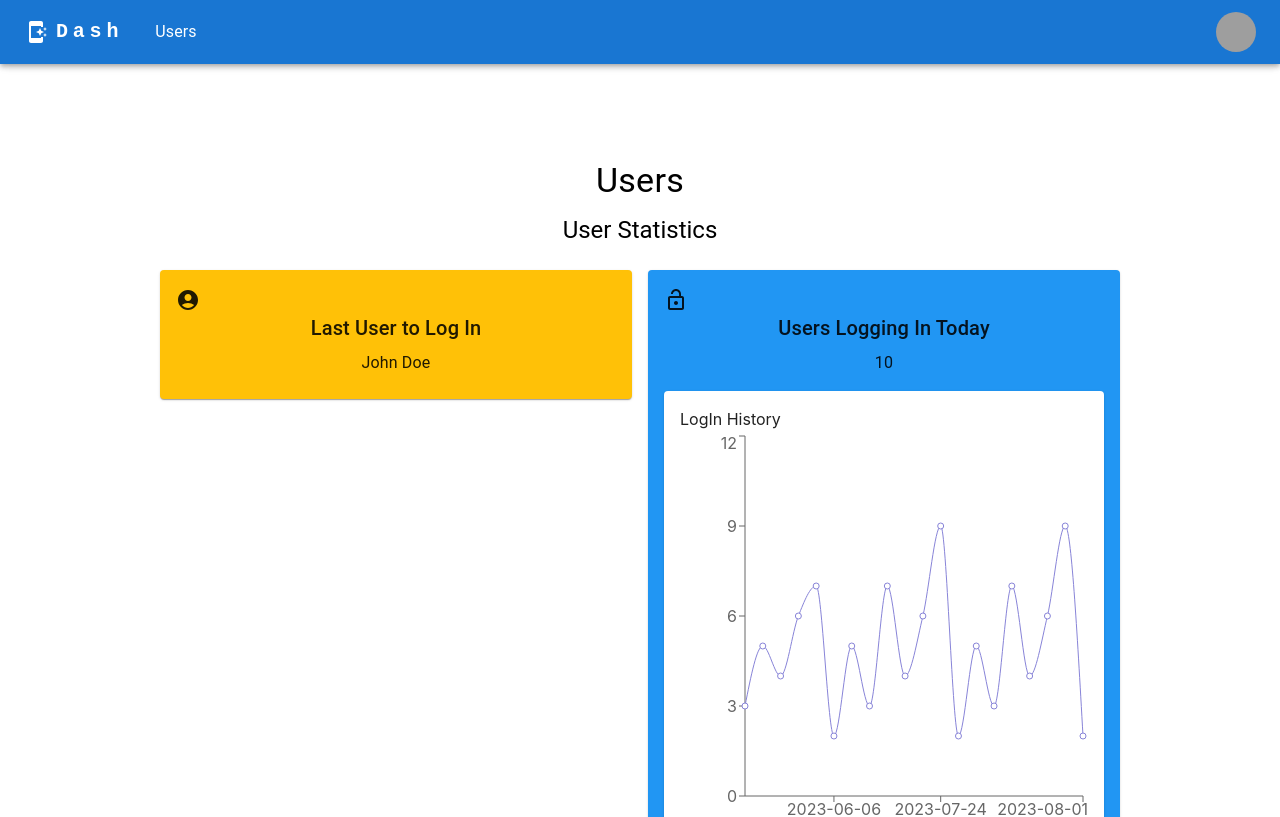
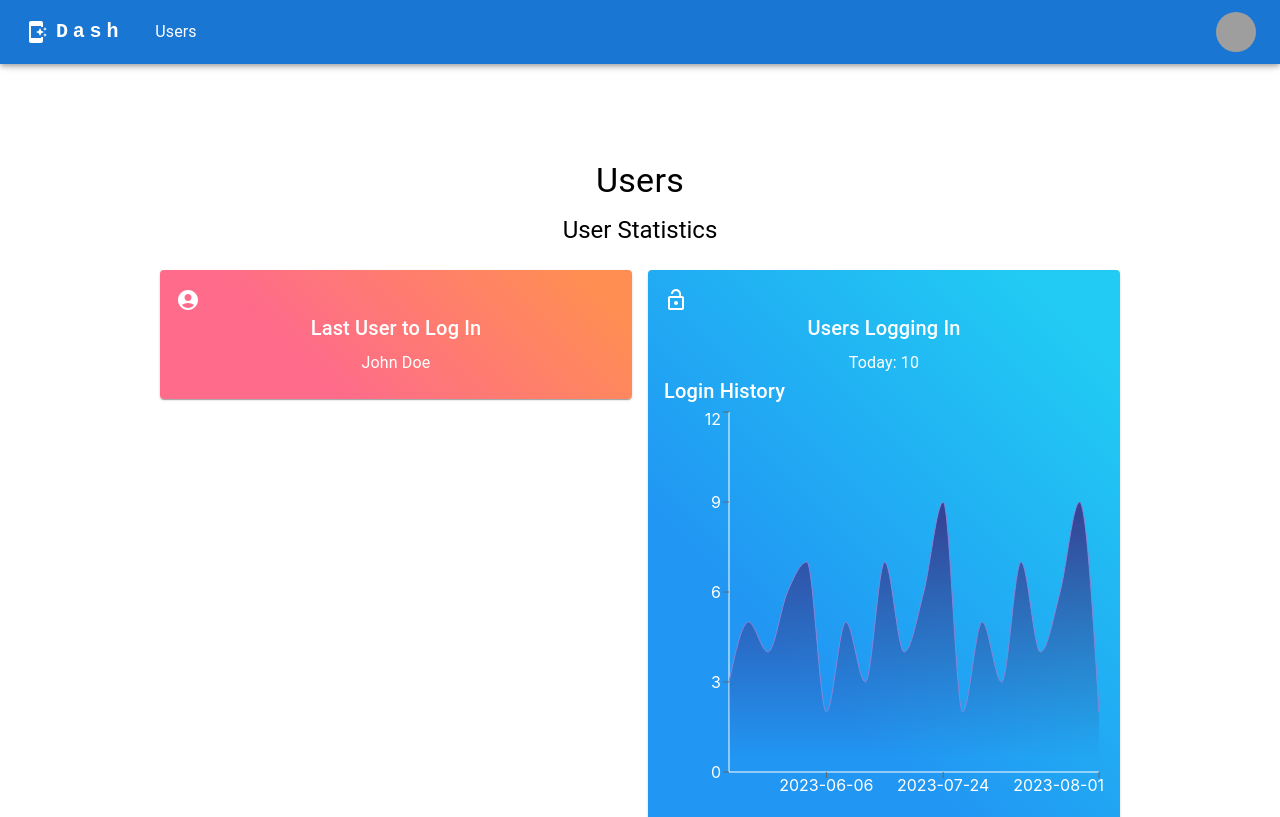
Before and after one commit to smmk123/admin-dash, a React (Create React App) app: page / in a window 1280 px wide. Shown: the top 817 px of the page. Built offline with nearby package versions, Linux system fonts and the light colour scheme; grey boxes are pictures that could not be loaded.

Commit message:
styled login chart

```diff
--- a/src/components/UsersLoginChart.jsx
+++ b/src/components/UsersLoginChart.jsx
@@ -1,15 +1,35 @@
 import React, { useEffect, useState } from 'react';
 import {
-  LineChart,
-  Line,
+  AreaChart,
+  Area,
   XAxis,
   YAxis,
   Tooltip,
   ResponsiveContainer,
 } from 'recharts';
 import { fetchUserLogins } from '../data/Users';
+import { Typography, Box } from '@mui/material';
+import { styled } from '@mui/system';
+
+const useStyles = styled((theme) => ({
+  chartContainer: {
+    backgroundColor: 'transparent',
+    borderRadius: theme.spacing(1),
+    boxShadow: theme.shadows[3],
+    padding: theme.spacing(2),
+    marginBottom: theme.spacing(4),
+  },
+  chartTitle: {
+    marginBottom: theme.spacing(2),
+    fontSize: '1.5rem',
+  },
+  tooltip: {
+    color: '#000000',
+  },
+}));
 
 const UsersLoginChart = () => {
+  const classes = useStyles();
   const [userLogins, setUserLogins] = useState([]);
 
   useEffect(() => {
@@ -19,17 +39,35 @@ const UsersLoginChart = () => {
   }, []);
 
   return (
-    <div className="bg-white rounded-lg shadow-md p-4">
-      <h2>LogIn History</h2>
+    <Box className={classes.chartContainer}>
+      <Typography variant="h6" className={classes.chartTitle}>
+        Login History
+      </Typography>
       <ResponsiveContainer width="100%" height={400}>
-        <LineChart data={userLogins}>
-          <XAxis dataKey="date" />
-          <YAxis />
-          <Tooltip />
-          <Line type="monotone" dataKey="count" stroke="#8884d8" />
-        </LineChart>
+        <AreaChart data={userLogins}>
+          <XAxis
+            dataKey="date"
+            axisLine={{ stroke: '#ffffff' }}
+            tick={{ fill: '#ffffff' }}
+          />
+          <YAxis axisLine={{ stroke: '#ffffff' }} tick={{ fill: '#ffffff' }} />
+          <Tooltip contentStyle={{ color: '#000000' }} />
+          <Area
+            type="monotone"
+            dataKey="count"
+            stroke="#8884d8"
+            fillOpacity={1}
+            fill="url(#colorGradient)"
+          />
+          <defs>
+            <linearGradient id="colorGradient" x1="0" y1="0" x2="0" y2="1">
+            <stop offset="5%" stopColor="#38297f" stopOpacity={0.8} />
+  <stop offset="95%" stopColor="#38297f" stopOpacity={0} />
+            </linearGradient>
+          </defs>
+        </AreaChart>
       </ResponsiveContainer>
-    </div>
+    </Box>
   );
 };
 
--- a/src/components/UsersStats.jsx
+++ b/src/components/UsersStats.jsx
@@ -3,6 +3,12 @@ import { Card, CardContent, Grid, Typography } from '@mui/material';
 import { fetchUserStats } from '../data/Users';
 import { AccountCircle, LockOpen, Timelapse, Error } from '@mui/icons-material';
 import UsersLoginChart from './UsersLoginChart';
+import { styled } from '@mui/system';
+
+const GradientCard = styled(Card)(({ theme, color }) => ({
+  background: color,
+  color: '#ffffff',
+}));
 
 const UsersStats = () => {
   const [userStats, setUserStats] = useState(null);
@@ -23,7 +29,7 @@ const UsersStats = () => {
       {userStats && (
         <>
           <Grid item xs={12} md={6} lg={6}>
-            <Card sx={{ backgroundColor: '#FFC107' }}>
+            <GradientCard color="linear-gradient(45deg, #FE6B8B 30%, #FF8E53 90%)">
               <CardContent>
                 <AccountCircle />
                 <Typography
@@ -38,10 +44,10 @@ const UsersStats = () => {
                   {userStats.lastUserLogin}
                 </Typography>
               </CardContent>
-            </Card>
+            </GradientCard>
           </Grid>
           <Grid item xs={12} md={6} lg={6}>
-            <Card sx={{ backgroundColor: '#2196F3' }}>
+            <GradientCard color="linear-gradient(45deg, #2196F3 30%, #21CBF3 90%)">
               <CardContent>
                 <LockOpen />
                 <Typography
@@ -50,21 +56,17 @@ const UsersStats = () => {
                   align="center"
                   gutterBottom
                 >
-                  Users Logging In Today
+                  Users Logging In
                 </Typography>
                 <Typography variant="body1" align="center">
-                  {userStats.usersLoggingInToday}
+                  Today: {userStats.usersLoggingInToday}
                 </Typography>
-                <Card sx={{ backgroundColor: 'white', marginTop: '1rem' }}>
-                  <CardContent>
-                    <UsersLoginChart />
-                  </CardContent>
-                </Card>
+                <UsersLoginChart />
               </CardContent>
-            </Card>
+            </GradientCard>
           </Grid>
           <Grid item xs={12} md={6} lg={6}>
-            <Card sx={{ backgroundColor: '#4CAF50' }}>
+            <GradientCard color="linear-gradient(45deg, #4CAF50 30%, #8BC34A 90%)">
               <CardContent>
                 <Timelapse />
                 <Typography
@@ -79,10 +81,10 @@ const UsersStats = () => {
                   {userStats.averageUserFrequency}
                 </Typography>
               </CardContent>
-            </Card>
+            </GradientCard>
           </Grid>
           <Grid item xs={12} md={6} lg={6}>
-            <Card sx={{ backgroundColor: '#F44336' }}>
+            <GradientCard color="linear-gradient(45deg, #F44336 30%, #FF5252 90%)">
               <CardContent>
                 <Error />
                 <Typography
@@ -97,7 +99,7 @@ const UsersStats = () => {
                   {userStats.badLogins}
                 </Typography>
               </CardContent>
-            </Card>
+            </GradientCard>
           </Grid>
         </>
       )}
```
